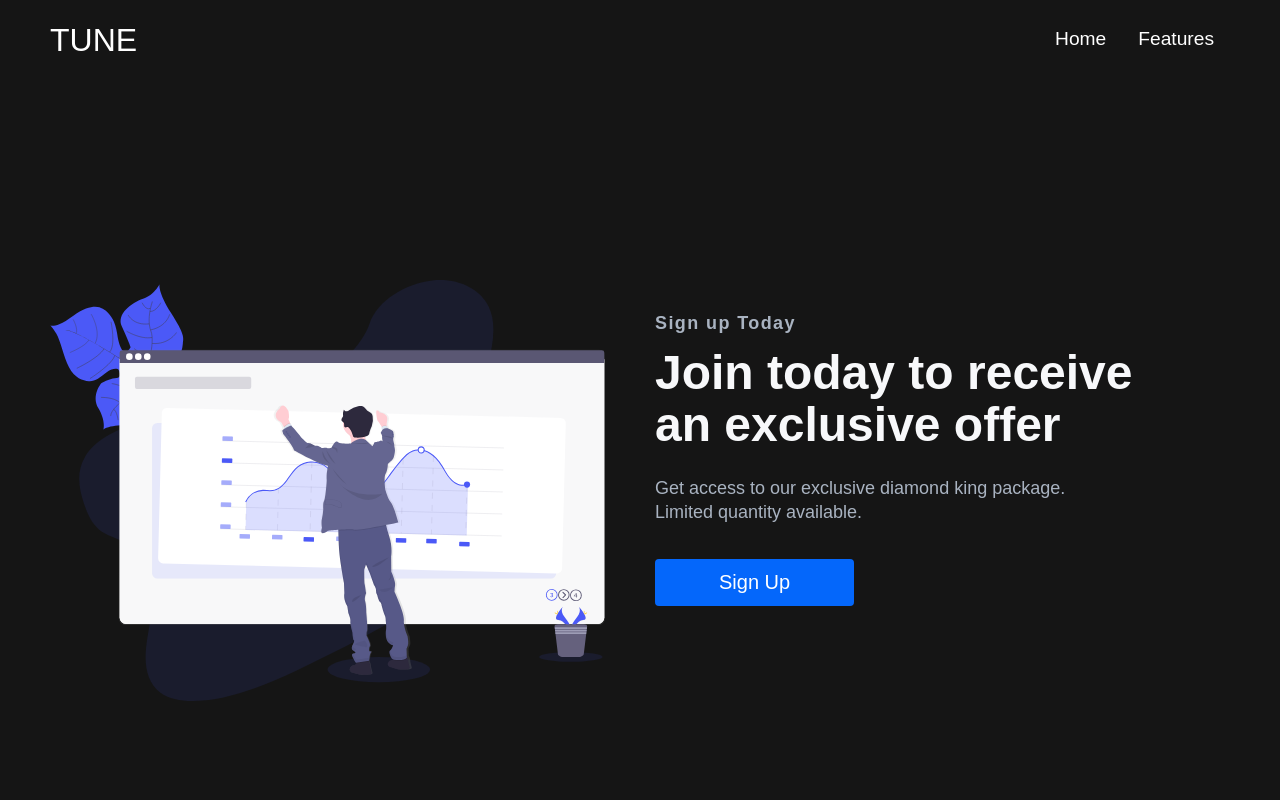
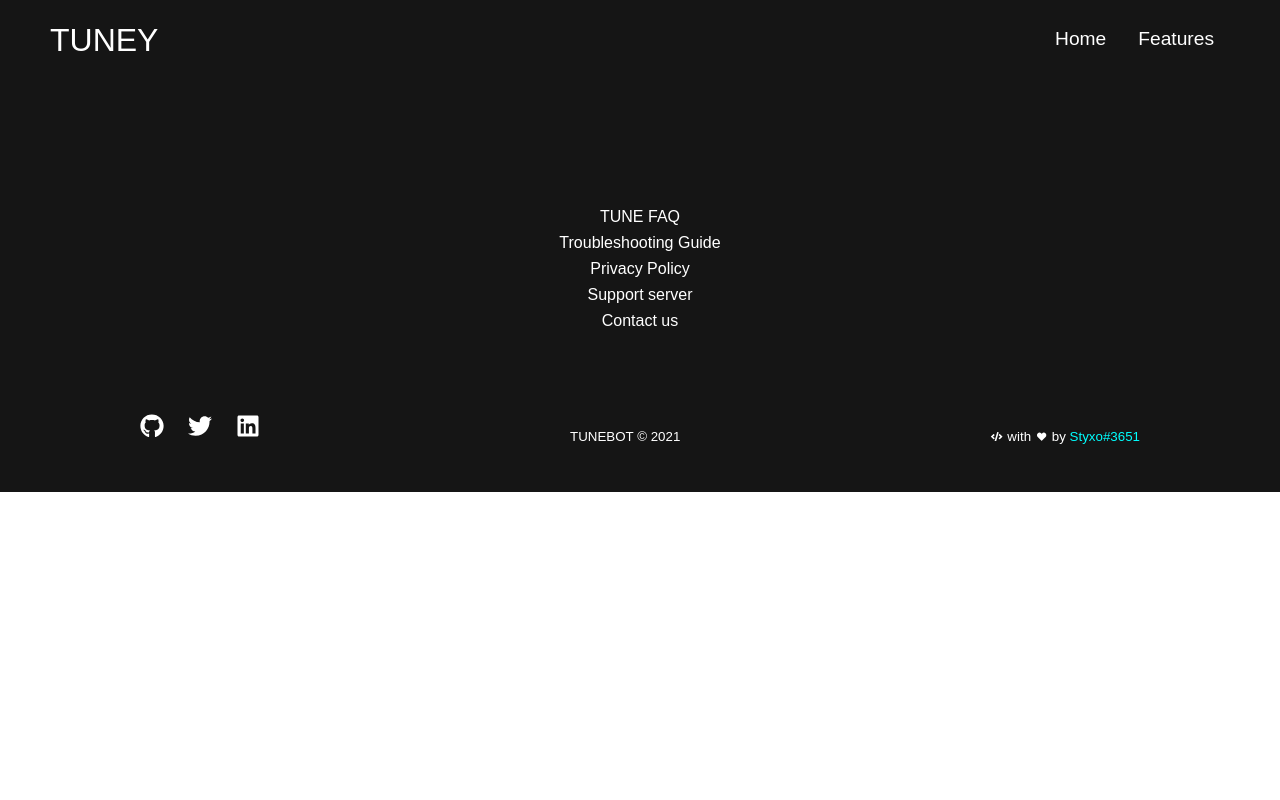
Before and after one commit to TheStyxo/Tune, a React (Create React App) app: page /sign-up in a window 1280 px wide. Shown: the top 800 px of the page. Built offline with nearby package versions, Linux system fonts and the light colour scheme.

Commit message:
add bassboost feature test

```diff
--- a/package.json
+++ b/package.json
@@ -16,7 +16,8 @@
   "scripts": {
     "start": "react-scripts start",
     "build": "react-scripts build",
-    "test": "react-scripts test",
+    "test": "react-scripts start",
+    "test-react": "react-scripts test",
     "eject": "react-scripts eject"
   },
   "eslintConfig": {
--- a/src/App.js
+++ b/src/App.js
@@ -2,8 +2,8 @@ import React from 'react';
 import GlobalStyle from './globalStyles';
 import Home from './pages/HomePage/Home';
 import Features from './pages/Features/Features';
-import Products from './pages/Products/Products';
-import SignUp from './pages/SignUp/SignUp';
+//import Products from './pages/Products/Products';
+//import SignUp from './pages/SignUp/SignUp';
 import { BrowserRouter as Router, Switch, Route } from 'react-router-dom';
 import ScrollToTop from './components/ScrollToTop';
 import { Navbar, Footer } from './components';
@@ -17,8 +17,6 @@ function App() {
       <Switch>
         <Route path='/' exact component={Home} />
         <Route path='/features' component={Features} />
-        <Route path='/products' component={Products} />
-        <Route path='/sign-up' component={SignUp} />
       </Switch>
       <Footer />
     </Router>
--- a/src/components/Footer/Footer.js
+++ b/src/components/Footer/Footer.js
@@ -24,7 +24,7 @@ function Footer() {
       <FooterLinksContainer>
         <FooterLinksWrapper>
           <FooterLinkItems>
-            <FooterLink to='/sign-up'>TUNE FAQ</FooterLink>
+            <FooterLink to='/'>TUNE FAQ</FooterLink>
             <FooterLink to='/'>Troubleshooting Guide</FooterLink>
             <FooterLink to='/'>Privacy Policy</FooterLink>
             <FooterLink to='/'>Support server</FooterLink>
--- a/src/components/Navbar/Navbar.js
+++ b/src/components/Navbar/Navbar.js
@@ -23,7 +23,7 @@ function Navbar() {
         <Nav>
           <NavbarContainer>
             <NavLogo to='/' onClick={closeMobileMenu}>
-              TUNE
+              TUNEY
             </NavLogo>
             <MobileIcon onClick={handleClick}>
               {click ? <FaTimes /> : <FaBars />}
--- a/src/components/index.js
+++ b/src/components/index.js
@@ -2,4 +2,4 @@ export { default as Navbar } from './Navbar/Navbar';
 export { default as Footer } from './Footer/Footer';
 export { default as MainSection } from './MainSection/MainSection';
 export { default as FeaturesSection } from './FeaturesSection/FeaturesSection';
-export { default as Pricing } from './Pricing/Pricing';
+//export { default as Pricing } from './Pricing/Pricing';
```
Also changed, not shown: deleted/Pricing/Pricing.elements.js (renamed from src/components/Pricing/Pricing.elements.js), deleted/Pricing/Pricing.js (renamed from src/components/Pricing/Pricing.js), deleted/Products/Data.js (renamed from src/pages/Products/Data.js), deleted/Products/Products.js (renamed from src/pages/Products/Products.js), deleted/SignUp/Data.js (renamed from src/pages/SignUp/Data.js), deleted/SignUp/SignUp.js (renamed from src/pages/SignUp/SignUp.js), src/images/TuneLogo.svg, src/images/svg-1.svg.
